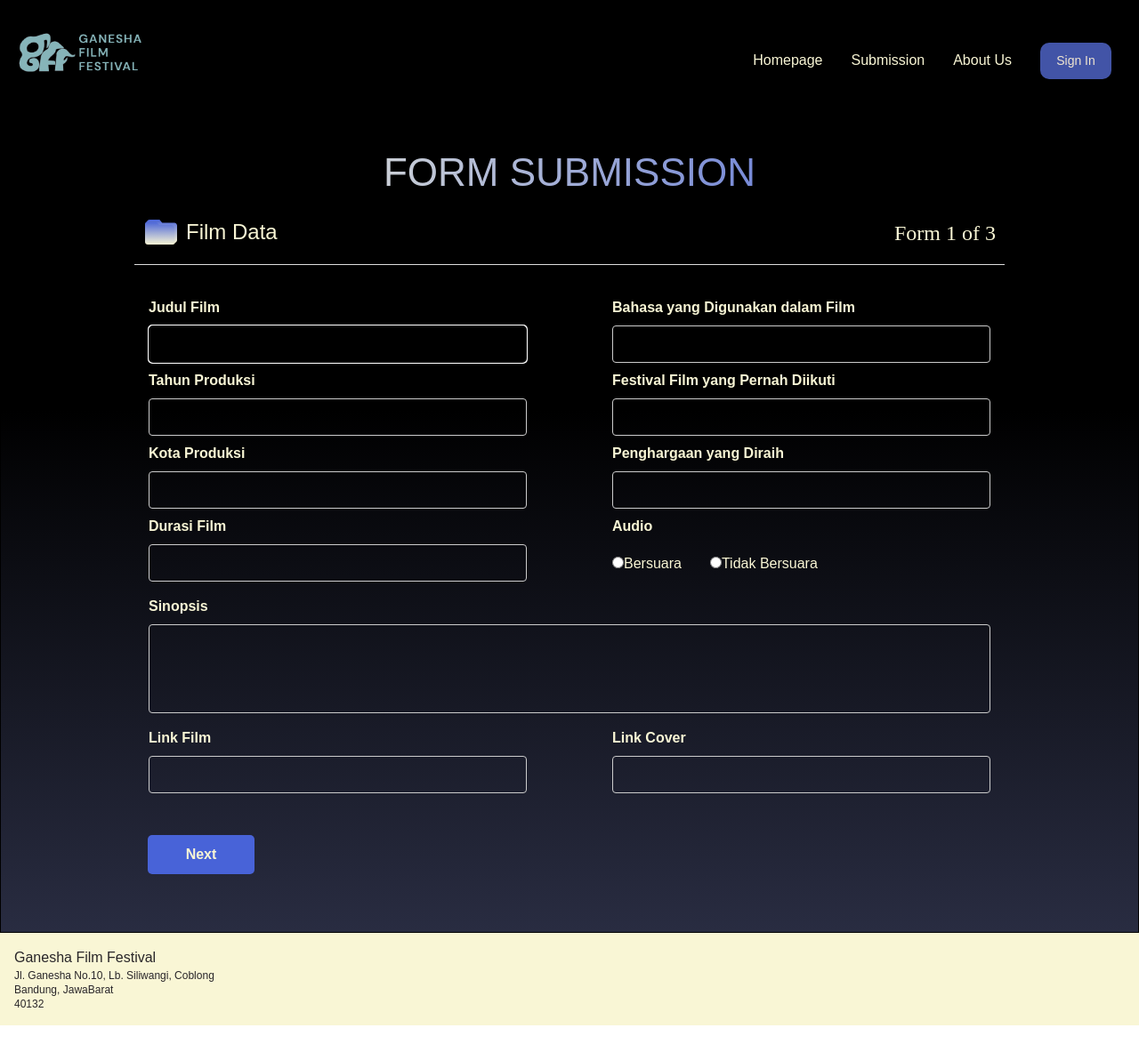
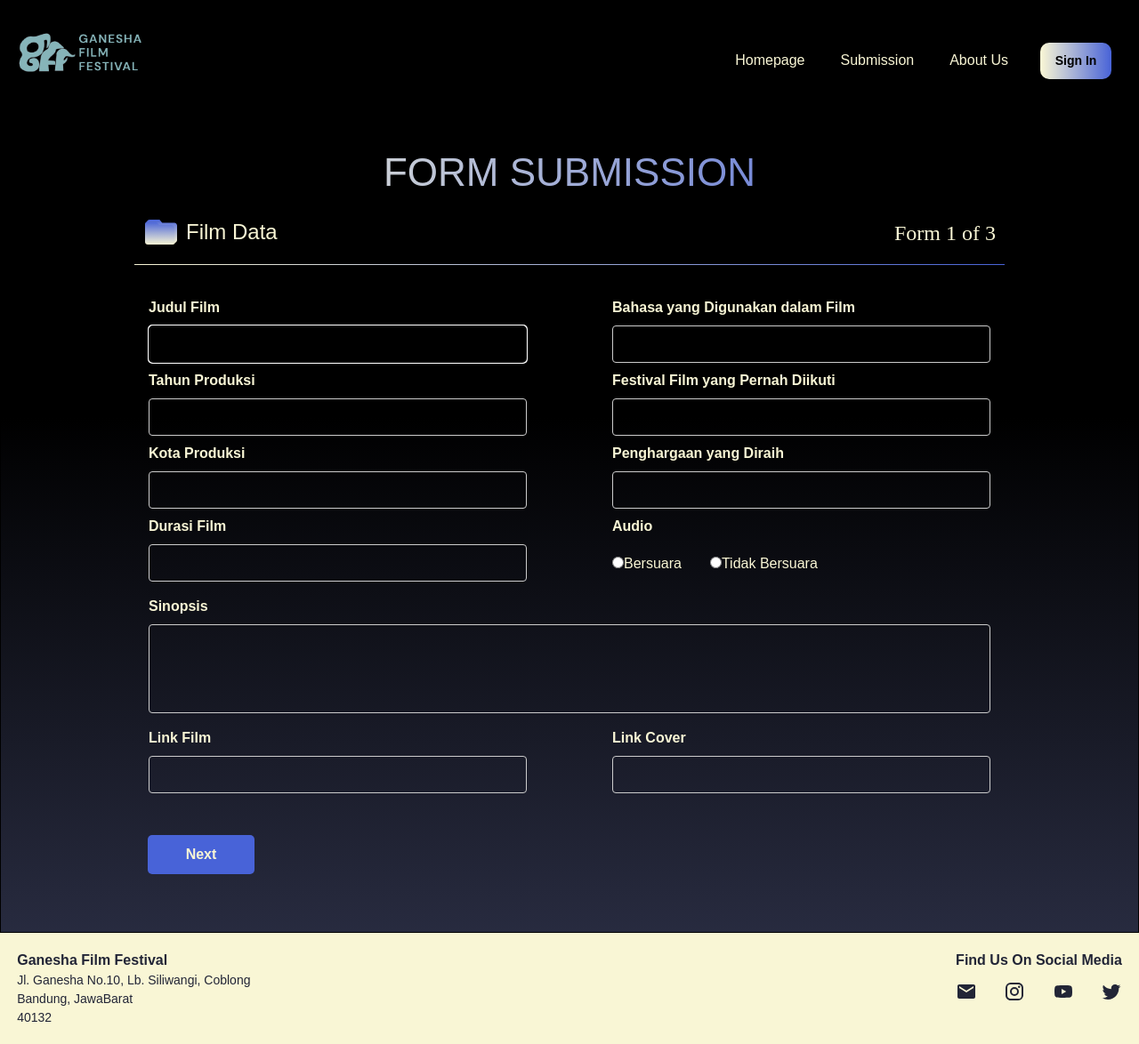
Before and after one commit to syauqijan/ganffest, a Next.js app: page /submission in a window 1280 px wide. Shown: the whole page at 89% size. Before the commit the page ends 1153 px from the top, so only its background shows below. Built offline with nearby package versions, Linux system fonts and the light colour scheme; no server answers.

Commit message:
fix: navbar and footer

```diff
--- a/package.json
+++ b/package.json
@@ -9,7 +9,11 @@
     "lint": "next lint"
   },
   "dependencies": {
+    "@emotion/react": "^11.11.1",
+    "@emotion/styled": "^11.11.0",
     "@material-ui/icons": "^4.11.3",
+    "@mui/icons-material": "^5.14.13",
+    "@mui/material": "^5.14.13",
     "@types/node": "20.6.4",
     "@types/react": "18.2.22",
     "@types/react-dom": "18.2.7",
--- /dev/null
+++ b/src/components/fragments/carousel/Slider.module.css
@@ -0,0 +1,10 @@
+.sliderContainer{
+    margin-top: 50px;
+    width: 100%;
+    height: 600px;
+    overflow: hidden;
+    display: flex;
+    justify-content: center;
+    align-items: center;
+
+}
--- a/src/components/fragments/carousel/slider.tsx
+++ b/src/components/fragments/carousel/slider.tsx
@@ -1,18 +1,19 @@
 import React from 'react';
 import AwesomeSlider from 'react-awesome-slider';
-
+import styles from './Slider.module.css';
 import 'react-awesome-slider/dist/styles.css';
 import 'react-awesome-slider/dist/custom-animations/scale-out-animation.css';
 
 const Slider = () => {
     return (
+        <div className={styles.sliderContainer}>
         <AwesomeSlider animation="scaleOutAnimation">
         <div data-src='/c1.jpg' />
         <div data-src='/c2.jpg' />
         <div data-src='/c3.jpg' />
 
         </AwesomeSlider>
-
+        </div>
     );
     }
 
--- a/src/components/layouts/Footer/Footer.module.css
+++ b/src/components/layouts/Footer/Footer.module.css
@@ -1,10 +1,10 @@
-.footer{
+.footerContainer{
     background-color: var(--tertiary);
-    color: var(--primary); /* Warna teks footer */
-    padding: 1rem; /* Ruang bawah dan atas di dalam footer */
+    color: #222536;/* Warna teks footer */
+    padding: 1.2rem; /* Ruang bawah dan atas di dalam footer */
     display: flex;
+    flex-direction: row;
     justify-content: space-between;
-    align-items: center;
   }
 
   /* Styling untuk teks di dalam footer */
@@ -17,3 +17,26 @@
     font-size: 0.75rem;
     margin-bottom: 0.25rem;
   }
+
+  .contentScomed{
+    display: flex;
+    flex-direction: row;
+    justify-content: space-between;
+
+  }
+
+  .socmed{
+    display: flex;
+    gap: 10px;
+    flex-direction: column;
+    font-weight: bold;
+    color: #222536;
+  }
+.address{
+  font-size: 14px;
+}
+.title{
+  font-size:16px;
+  font-weight: bold;
+
+}
--- a/src/components/layouts/Footer/index.tsx
+++ b/src/components/layouts/Footer/index.tsx
@@ -1,15 +1,50 @@
 import React from 'react'
 import styles from './Footer.module.css'
+import InstagramIcon from '@mui/icons-material/Instagram';
+import FacebookIcon from '@mui/icons-material/Facebook';
+import TwitterIcon from '@mui/icons-material/Twitter';
+import YouTubeIcon from '@mui/icons-material/YouTube';
+import EmailIcon from '@mui/icons-material/Email';
 const Footer = () => {
   return (
-    <footer className={styles.footer}>
-      <div className={styles}>
+    <footer className={styles.footerContainer}>
+      <div >
         <div className="mr-4">
-          <p className="text-2xs" style = {{color:'var(--primary)'}}>Ganesha Film Festival</p>
-          <p className="text-xs"style = {{color:'var(--primary)'}}>Jl. Ganesha No.10, Lb. Siliwangi, Coblong </p>
-          <p className="text-xs"style = {{color:'var(--primary)'}}>Bandung,  JawaBarat </p>
-          <p className="text-xs"style = {{color:'var(--primary)'}}>40132</p>
+          <p className={styles.title}>Ganesha Film Festival</p>
+          <p className={styles.address}>Jl. Ganesha No.10, Lb. Siliwangi, Coblong </p>
+          <p className={styles.address}>Bandung,  JawaBarat </p>
+          <p className={styles.address}>40132</p>
         </div>
+        </div>
+        <div className={styles.socmed}>
+          <div className={styles.titleScomed}>
+            <p>Find Us On Social Media</p>
+          </div>
+          <div className={styles.contentScomed}>
+          <div className={styles.socmedIcon}>
+              <a href="mailto:mail.ganffest@gmail.com" target="_blank" rel="noreferrer">
+                <EmailIcon className="social-icons" style={{color:'#222536'}}/>
+              </a>
+            </div>
+            <div className={styles.socmedIcon}>
+              <a href="https://www.instagram.com/ganffest/" target="_blank" rel="noreferrer">
+                  <InstagramIcon className="social-icons" style={{color:'#222536'}}/>
+              </a>
+            </div>
+            <div className={styles.socmedIcon}>
+              <a href="https://www.youtube.com/@LFMITB" target="_blank" rel="noreferrer">
+                <YouTubeIcon className="social-icons" style={{color:'#222536'}}/>
+              </a>
+            </div>
+
+            <div className={styles.socmedIcon}>
+              <a href="https://twitter.com/ganffest" target="_blank" rel="noreferrer">
+                <TwitterIcon className="social-icons" style={{color:'#222536'}}/>
+              </a>
+            </div>
+          </div>
+
+
       </div>
 
     </footer>
--- a/src/components/layouts/Navbar/Navbar.module.css
+++ b/src/components/layouts/Navbar/Navbar.module.css
@@ -14,14 +14,21 @@
     align-items: center;
     width: 100%;
 }
-
+.navPage{
+    color: var(--tertiary);
+    margin-left: 20px;
+    margin-right: 20px;
+}
 .button{
-    background-color: #4254a7;
-    color: rgb(241, 230, 209);
+    background: linear-gradient(to right, #F9F6D5 1%, #4863D8);
+    color: rgb(0, 0, 0);
     font-size: 14px;
     padding: 10px;
     border-radius: 10px;
     width: 80px;
+}
+.button p{
+    font-weight: bold;
 }
 .logo{
     height: 64px;
--- a/src/components/layouts/Navbar/index.tsx
+++ b/src/components/layouts/Navbar/index.tsx
@@ -21,13 +21,13 @@ const Navbar = () => {
 
         </div>
         <div className={styles.contentNavbar}>
-        <Link  href="/" className={`text-tertiary mx-4 text-l ${isLinkActive('/')}`}>
+        <Link  href="/" className={styles.navPage}>
             Homepage
           </Link>
-          <Link href="/submission" className={`text-tertiary mx-4 text-l ${isLinkActive('/submission')}`}>
+          <Link href="/submission" className={styles.navPage}>
             Submission
           </Link>
-          <Link href="/about" className={`text-tertiary mx-4 text-l ${isLinkActive('/about')}`}>
+          <Link href="/about" className={styles.navPage}>
             About Us
           </Link>
           {/* <img src='@/usergff.png' alt="Logo Akun" className="w-14 h-14 mx-4" /> */}
@@ -36,7 +36,9 @@ const Navbar = () => {
               {data ? (
               <button className= {styles.button} onClick={() => signOut()}>Sign Out</button>
             ) : (
-              <button className= {styles.button} onClick={() => signIn()}>Sign In</button>
+              <button className= {styles.button} onClick={() => signIn()}>
+                <p>Sign In</p>
+              </button>
             )}
             </div>
         </div>
--- a/src/pages/submission/SubmissionPage.module.css
+++ b/src/pages/submission/SubmissionPage.module.css
@@ -49,7 +49,7 @@
     margin-bottom: 1rem;
     justify-content: center;
     font-size: 44px;
-    background: linear-gradient(to right, #F9F6D5, #4863D8);
+    background: linear-gradient(to right, #F9F6D5 , #4863D8);
     -webkit-text-fill-color: transparent;
     -webkit-background-clip: text;
   }
@@ -68,7 +68,7 @@
   .separator {
     border: none;
     height: 1px;
-    background-color: #ddd;
+    background: linear-gradient(to right, #F9F6D5, #4863D8);
     margin-bottom: 20px;
 
 
--- a/src/utils/db/service.ts
+++ b/src/utils/db/service.ts
@@ -66,7 +66,7 @@ export async function signIn(userData : {email: string}){
     }
 }
 
-//make function to put data to database
+
 export async function createSubmissionData(
     formData : {
         judul_film: string;
```
Also changed, not shown: 1 other file (tests, documents, lock files or other folders).
